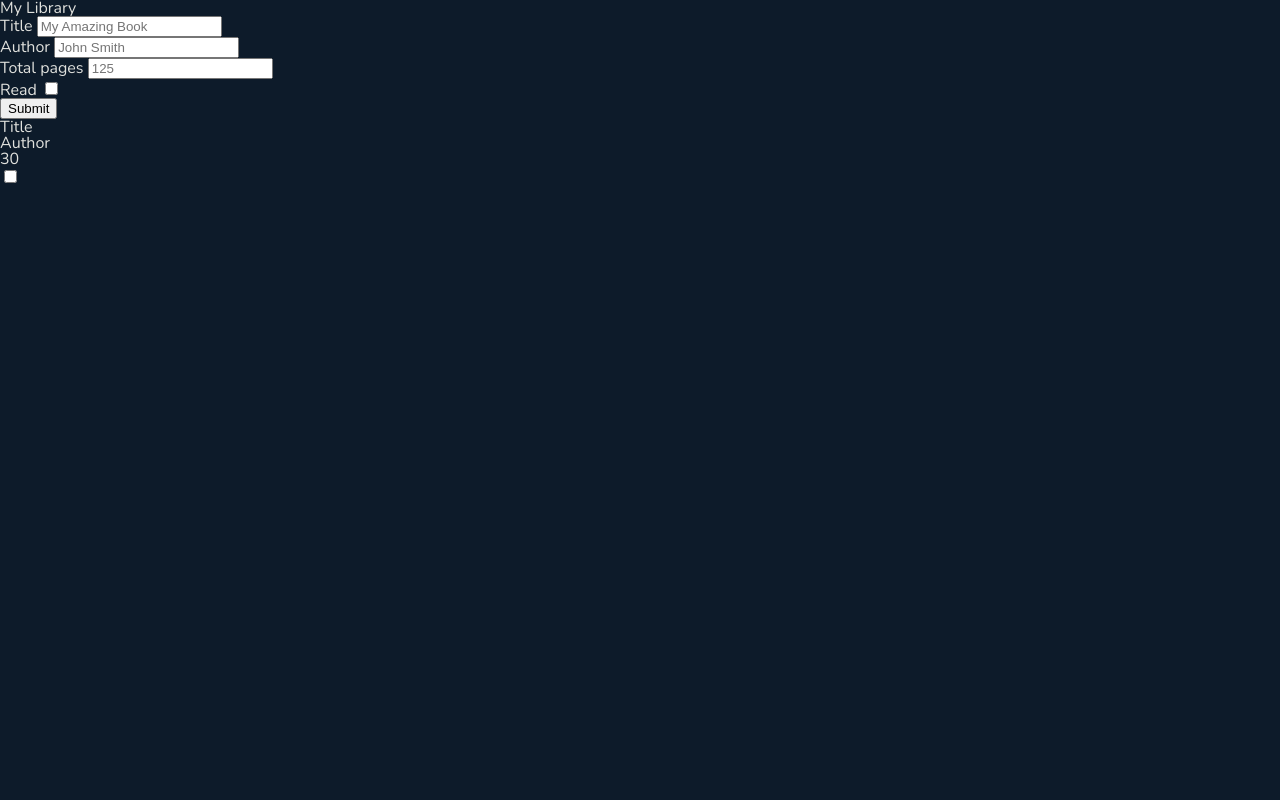
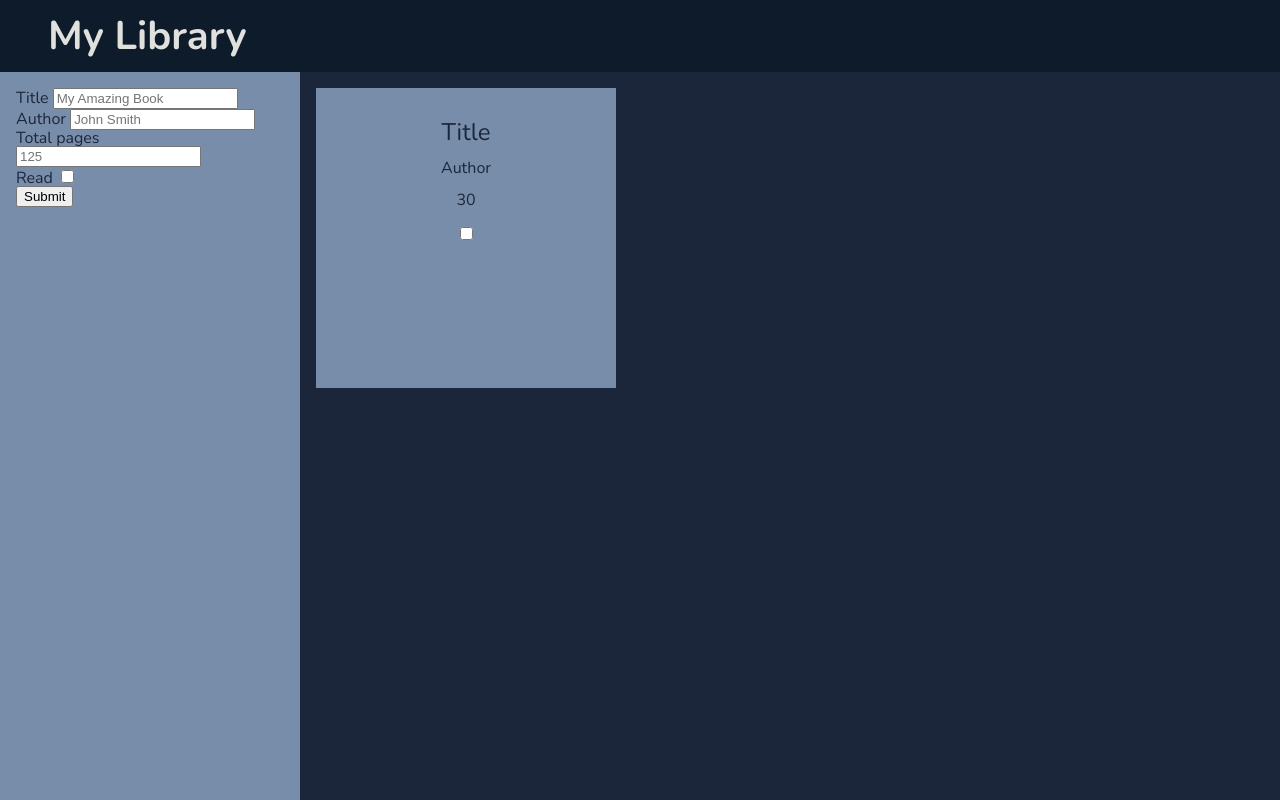
Before and after one commit to OscarSoanes/Library, a plain HTML site: page index.html in a window 1280 px wide. Drawn offline with nearby package versions, Linux system fonts and the light colour scheme.

Commit message:
Added a layout for each section of library

```diff
--- a/index.html
+++ b/index.html
@@ -45,9 +45,9 @@
 
         <main>
             <div class="card">
-                <p class="title">Title</p>
-                <p class="author">Author</p>
-                <p class="title">30</p>
+                <p>Title</p>
+                <p>Author</p>
+                <p>30</p>
                 <input type="checkbox" name="read" id="read">
                 <span class="slider round"></span>
             </div>
--- a/style.css
+++ b/style.css
@@ -2,12 +2,59 @@
 
 :root {
     font-family: Nunito, sans-serif;
-    --body: #0d1b2a;
+    --body: #1b263b;
+    --heading: #0d1b2a;
     --text: #e0e1dd;
-    --container: #415a77;
+    --container: #778da9;
+}
+
+html, body {
+    height: 100%;
 }
 
 body {
     background-color: var(--body);
+    color: var(--body);
+}
+
+.grid-container {
+    display: grid;
+    grid-template-columns: minmax(300px, 20%) 1fr;
+    grid-template-rows: min-content 1fr;
+    height: 100%;
+}
+
+header {
+    grid-column: span 2;
+    font-size: 2.5rem;
+    font-weight: 700;
+    padding: 1rem 3rem;
     color: var(--text);
+    background-color: var(--heading);
 }
+
+aside {
+    background-color: var(--container);
+    padding: 1rem;
+}
+
+main {
+    padding: 1rem;
+    display: grid;
+    grid-template-columns: repeat(auto-fill, 300px)
+}
+
+.card {
+    background-color: var(--container);
+    height: 300px;
+    text-align: center;
+}
+
+.card > p:first-of-type {
+    margin-top: 2rem;
+    font-size: 1.5rem;
+}
+
+.card > p {
+    margin: 1rem;
+}
```
